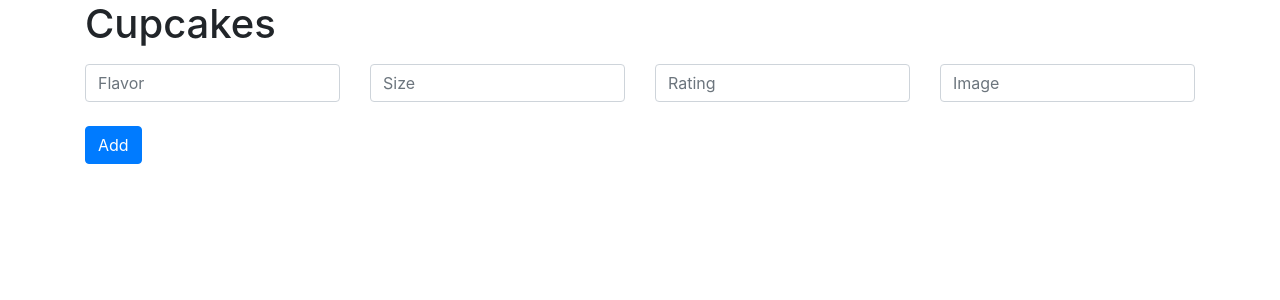
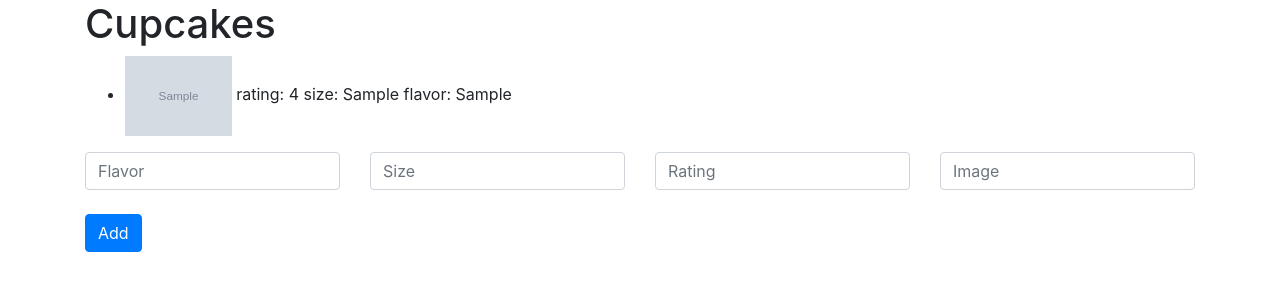
Before and after one commit to ChrisMartin-io/flask-cupcakes, a Flask app: page / in a window 1280 px wide. Shown: the top 300 px of the page. Run offline with Flask 2, Linux system fonts and the light colour scheme; tables that the repository leaves empty hold one stand-in row (values such as "Sample post"); grey boxes marked "Sample" are stand-in pictures; some libraries are stand-ins or nearby versions.

Commit message:
finished

```diff
--- /dev/null
+++ b/static/script.js
@@ -0,0 +1,39 @@
+
+// set base url for API - makes it easier to change for the whole document
+const BASE_URL = "/api/cupcakes"
+
+
+// On document load
+$(document).ready(async function () {
+
+  let response = await axios.get(BASE_URL);
+  let data = response.data.cupcakes;
+
+  for ({size, image, rating, flavor} of data) {
+    $('#cupcake-list').append(`
+      <li>
+        <img class="cupcake" src="${image}"> rating: ${rating} size: ${size} flavor: ${flavor}
+      </li>
+    `)
+  }
+
+  $('#cupcake').on('submit', async function (e) {
+    e.preventDefault();
+    let flavor = $('#flavor').val();
+    let size = $('#size').val();
+    let rating = Number($('#rating').val());
+    let image = $('#image').val();
+    await axios.post(BASE_URL, {
+      flavor,
+      size,
+      rating,
+      image
+    });
+
+    $('#cupcake-list').append(`
+      <li>
+        <img class="cupcake" src="${image}"> rating: ${rating} size: ${size} flavor: ${flavor}
+      </li>
+    `)
+  });
+});
--- /dev/null
+++ b/static/style.css
@@ -0,0 +1,3 @@
+img.cupcake {
+  max-height: 80px;
+}
--- a/templates/base.html
+++ b/templates/base.html
@@ -1,15 +1,34 @@
 <!DOCTYPE html>
 <html lang="en">
+
 <head>
     <meta charset="UTF-8">
     <meta name="viewport" content="width=device-width, initial-scale=1.0">
     <meta http-equiv="X-UA-Compatible" content="ie=edge">
     <title>Cupcakes</title>
-    <link rel="stylesheet" href="https://stackpath.bootstrapcdn.com/bootstrap/4.3.1/css/bootstrap.min.css" integrity="sha384-ggOyR0iXCbMQv3Xipma34MD+dH/1fQ784/j6cY/iJTQUOhcWr7x9JvoRxT2MZw1T" crossorigin="anonymous">
+    <link rel="stylesheet" href="https://stackpath.bootstrapcdn.com/bootstrap/4.3.1/css/bootstrap.min.css"
+        integrity="sha384-ggOyR0iXCbMQv3Xipma34MD+dH/1fQ784/j6cY/iJTQUOhcWr7x9JvoRxT2MZw1T" crossorigin="anonymous">
+    <link rel="stylesheet" href="/static/style.css">
 </head>
+
 <body>
     {% block content %}
     CONTENT GOES HERE
     {% endblock %}
+
+    <script src="https://code.jquery.com/jquery-3.3.1.slim.min.js"
+        integrity="sha384-q8i/X+965DzO0rT7abK41JStQIAqVgRVzpbzo5smXKp4YfRvH+8abtTE1Pi6jizo" crossorigin="anonymous">
+    </script>
+    <script src="https://cdnjs.cloudflare.com/ajax/libs/popper.js/1.14.7/umd/popper.min.js"
+        integrity="sha384-UO2eT0CpHqdSJQ6hJty5KVphtPhzWj9WO1clHTMGa3JDZwrnQq4sF86dIHNDz0W1" crossorigin="anonymous">
+    </script>
+    <script src="https://stackpath.bootstrapcdn.com/bootstrap/4.3.1/js/bootstrap.min.js"
+        integrity="sha384-JjSmVgyd0p3pXB1rRibZUAYoIIy6OrQ6VrjIEaFf/nJGzIxFDsf4x0xIM+B07jRM" crossorigin="anonymous">
+    </script>
+    <script src="https://code.jquery.com/jquery-3.4.1.min.js"
+        integrity="sha256-CSXorXvZcTkaix6Yvo6HppcZGetbYMGWSFlBw8HfCJo=" crossorigin="anonymous"></script>
+    <script src="https://cdnjs.cloudflare.com/ajax/libs/axios/0.19.0/axios.js"></script>
+    <script src="/static/script.js"></script>
 </body>
+
 </html>
--- a/templates/index.html
+++ b/templates/index.html
@@ -8,19 +8,19 @@
 
     </ul>
 
-    <form>
+    <form id="cupcake">
         <div class="row">
           <div class="col-sm">
-            <input type="text" class="form-control" placeholder="Flavor">
+            <input type="text" class="form-control" id="flavor" placeholder="Flavor">
           </div>
           <div class="col-sm">
-            <input type="text" class="form-control" placeholder="Size">
+            <input type="text" class="form-control" id="size" placeholder="Size">
           </div>
           <div class="col-sm">
-            <input type="text" class="form-control" placeholder="Rating">
+            <input type="text" class="form-control" id="rating" placeholder="Rating">
           </div>
           <div class="col-sm">
-            <input type="text" class="form-control" placeholder="Image">
+            <input type="text" class="form-control" id="image" placeholder="Image">
           </div>
         </div>
         <br><input type="submit" class="btn btn-primary" value="Add">
```
